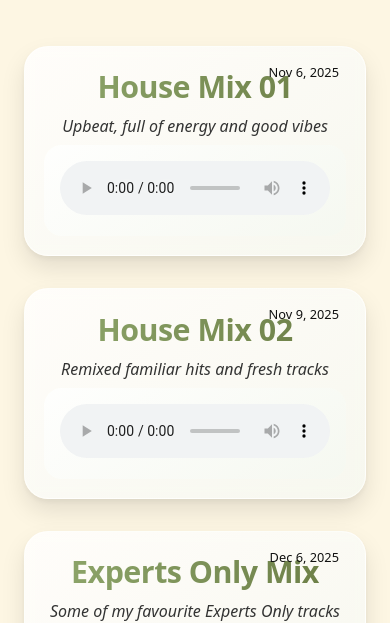
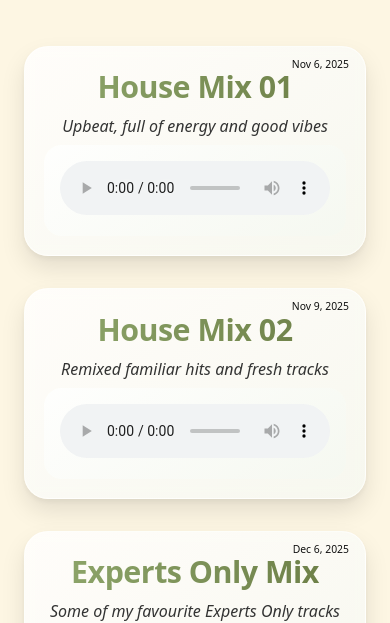
Before and after one commit to benhitterman/dj-hitterman, a Next.js app: page / in a window 390 px wide. Shown: the part 216-839 px from the top of the page. Built offline with nearby package versions, Linux system fonts and the light colour scheme.

Commit message:
fixed mobile dates

```diff
--- a/pages/index.js
+++ b/pages/index.js
@@ -22,7 +22,6 @@ export default function Home() {
 
   return (
     <>
-      {/* Mobile style adjustments */}
       <style>{`
         @media (max-width: 480px) {
           .date-badge {
@@ -109,6 +108,7 @@ export default function Home() {
               }}
             >
               <div
+                className="date-badge"
                 style={{
                   position: 'absolute',
                   top: '12px',
```
